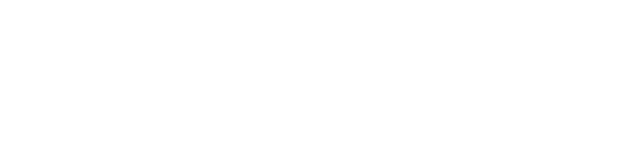
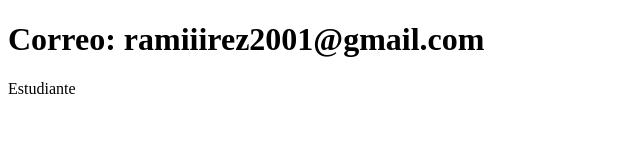
Before and after one commit to anthony26-ops/Ejercicio-GIT, a plain HTML site: page index.html in a window 1280 px wide. Shown: the whole page, without its empty margins (0-640 px from the left). Drawn offline with Linux system fonts and the light colour scheme.

Commit message:
Actualiza el contacto

```diff
--- a/index.html
+++ b/index.html
@@ -6,6 +6,7 @@
     <title>Ejercicio GIT</title>
 </head>
 <body>
-
+    <h1>Correo: ramiiirez2001@gmail.com</h1>
+    <p>Estudiante</p>
 </body>
 </html>
```
